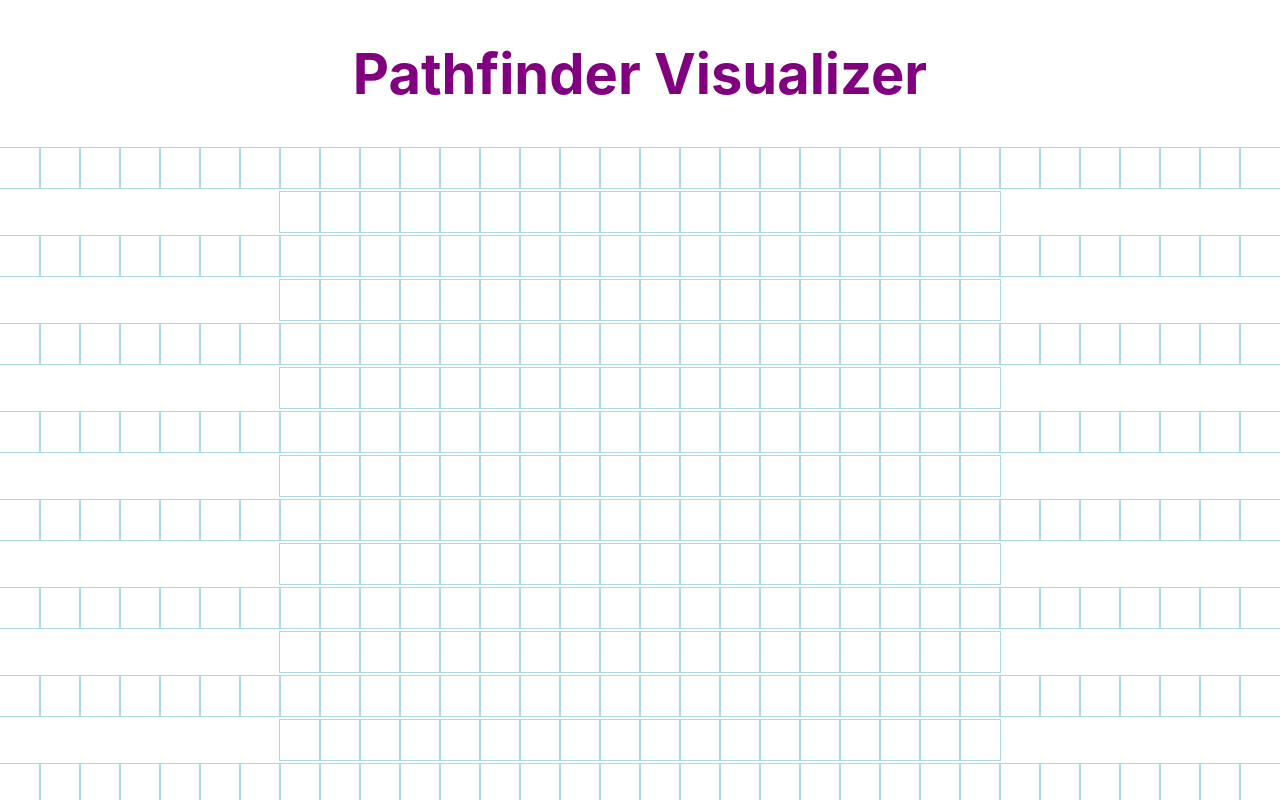
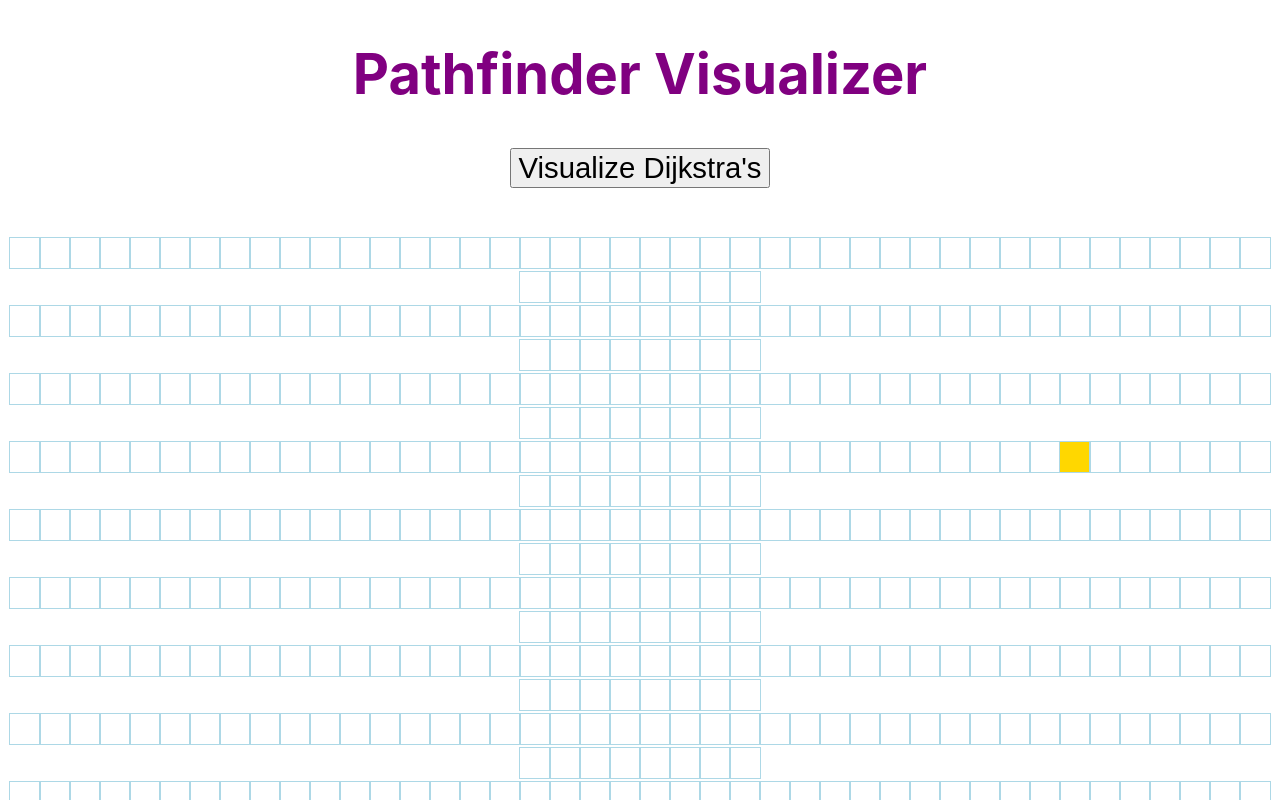
Before and after one commit to AthleticCasual/Pathfinder, a React (Create React App) app: page / in a window 1280 px wide. Shown: the top 800 px of the page. Built offline with nearby package versions, Linux system fonts and the light colour scheme.

Commit message:
created initial version of dijkstra's alg

```diff
--- /dev/null
+++ b/src/Algorithms/dijkstra.js
@@ -0,0 +1,59 @@
+/**
+ * This is Dijkstra's algorithm
+ */
+
+export function dijkstra(grid, start, end) {
+  let unvisited = getAllNodes(grid);
+  start.distance = 0;
+  let visited = [];
+  while (!!unvisited.length) {
+    unvisited.sort(function(nodeA, nodeB){return nodeA.distance - nodeB.distance});
+    let currentNode = unvisited.shift();
+    currentNode.isVisited = true;
+    visited.push(currentNode);
+    updateNeighbors(grid, currentNode);
+    if (currentNode === end) {
+      return visited;
+    } else if (currentNode.distance === Infinity) {
+      return visited
+    }
+  }
+  return visited;
+}
+
+function updateNeighbors(grid, node) {
+  let neighbors = getNeighbors(grid, node);
+  for (let neighbor of neighbors) {
+    neighbor.distance = node.distance + 1;
+    neighbor.prevNode = node;
+  }
+}
+
+function getNeighbors(grid, node) {
+  let neighbors = [];
+  let row = node.row;
+  let col = node.col;
+  if (row > 0) {
+    neighbors.push(grid[row - 1][col]);
+  }
+  if (col > 0) {
+    neighbors.push(grid[row][col - 1]);
+  }
+  if (row < grid.length - 1) {
+    neighbors.push(grid[row + 1][col]);
+  }
+  if (col < grid[0].length - 1) {
+    neighbors.push(grid[row][col + 1]);
+  }
+  return neighbors.filter(neighbor => !neighbor.isVisited);
+}
+
+function getAllNodes(grid) {
+  let unvisited = [];
+  for (let row of grid) {
+    for (let node of row) {
+      unvisited.push(node);
+    }
+  }
+  return unvisited;
+}
--- a/src/App.js
+++ b/src/App.js
@@ -1,6 +1,5 @@
-import React from 'react';
-import logo from './logo.svg';
-import './App.css';
+import React from "react";
+import "./App.css";
 import Pathfinder from "./Pathfinder/Pathfinder";
 
 function App() {
--- a/src/Pathfinder/Node/Node.css
+++ b/src/Pathfinder/Node/Node.css
@@ -1,7 +1,15 @@
 .node {
   outline: 1px solid lightblue;
-  height: 40px;
-  width: 40px;
+  height: 30px;
+  width: 30px;
   display: inline-block;
   margin: 0px;
 }
+
+.node-start, .node-start.visited {
+  background-color: purple;
+}
+
+.node-end, .node-end.visited {
+  background-color: gold;
+}
--- a/src/Pathfinder/Node/Node.jsx
+++ b/src/Pathfinder/Node/Node.jsx
@@ -1,14 +1,33 @@
-import React, {Component} from "react";
+import React, { Component } from "react";
 
 import "./Node.css";
 
 export default class Node extends Component {
   constructor(props) {
     super(props);
-    this.state = {};
+    this.state = {
+      row: props.row,
+      col: props.col,
+      isStart: props.isStart,
+      isEnd: props.isEnd
+    };
+  }
+
+  getClass() {
+    if (this.state.isStart) {
+      return "node node-start";
+    } else if (this.state.isEnd) {
+      return "node node-end";
+    } else {
+      return "node";
+    }
+  }
+
+  getId() {
+    return this.state.row + "," + this.state.col;
   }
 
   render() {
-    return <div className="node"></div>;
+    return <div id={this.getId()} className={this.getClass()}></div>;
   }
 }
--- a/src/Pathfinder/Pathfinder.css
+++ b/src/Pathfinder/Pathfinder.css
@@ -4,6 +4,19 @@ h1 {
   margin: 40px;
 }
 
+button {
+  margin: 0px 50px 50px 50px;
+  font-size: 22pt;
+}
+
 .grid {
   margin-bottom: 80px;
 }
+
+.visited {
+  background-color: blue;
+}
+
+.path {
+  background-color: magenta;
+}
--- a/src/Pathfinder/Pathfinder.jsx
+++ b/src/Pathfinder/Pathfinder.jsx
@@ -1,5 +1,6 @@
 import React, { Component } from "react";
 import Node from "./Node/Node";
+import {dijkstra} from "../Algorithms/dijkstra";
 
 import "./Pathfinder.css";
 
@@ -8,51 +9,104 @@ const COLS = 50;
 
 const START_ROW = 10;
 const START_COL = 15;
-const END_ROW = 10;
+const END_ROW = 3;
 const END_COL = 35;
 
 export default class Pathfinder extends Component {
   constructor(props) {
     super(props);
     this.state = {
-      nodes: this.setGrid(),
+      grid: [],
     };
   }
 
-  setGrid() {
-    let nodes = [];
+  componentDidMount() {
+    let grid = this.getInitialGrid();
+    this.setState({grid});
+  }
+
+  createNode(row, col) {
+    let node = {
+      row,
+      col,
+      isStart: row === START_ROW && col === START_COL,
+      isEnd: row === END_ROW && col === END_COL,
+      isVisited: false,
+      distance: Infinity,
+      prevNode: null
+    };
+    return node;
+  }
+
+  getInitialGrid() {
+    let grid = [];
     for (let row = 0; row < ROWS; row++) {
-      let row = [];
+      let currentRow = [];
       for (let col = 0; col < COLS; col++) {
-        let currentNode = {
-          row,
-          col,
-          isStart: row === START_ROW && col === START_COL,
-          isFinish: row === END_ROW && col === END_COL,
-        };
-        row.push(currentNode);
+        currentRow.push(this.createNode(row, col));
       }
-      nodes.push(row);
+      grid.push(currentRow);
     }
-    return nodes;
+    return grid;
+  }
+
+  getId(node) {
+    return node.row + "," + node.col;
+  }
+
+  async animateVisited(visited) {
+    for (let i = 0; i < visited.length; i++) {
+      setTimeout(function () {
+        let id = visited[i].row + "," + visited[i].col;
+        document.getElementById(id).classList.add("visited");
+      }, 15 * i);
+      // if (i === visited.length - 1) {
+      //   let node = visited[visited.length - 1];
+      //   while (node.prevNode !== null) {
+      //     setTimeout(function(node, i) {
+      //       let id = node.row + "," + node.col;
+      //       document.getElementById(id).classList.add("path");
+      //       node = node.prevNode;
+      //       i--;
+      //     }, 10 * i);
+      //   }
+      // }
+    }
+  }
+
+
+
+  async visualizeDijkstra() {
+    let {grid} = this.state;
+    let start = grid[START_ROW][START_COL];
+    let end = grid[END_ROW][END_COL];
+    let visited = dijkstra(grid, start, end);
+    await this.animateVisited(visited);
+    let node = visited[visited.length - 1];
+    while (node.prevNode !== null) {
+      let id = node.row + "," + node.col;
+      document.getElementById(id).classList.add("path");
+      node = node.prevNode;
+    }
   }
 
   render() {
-    const { nodes } = this.state;
-    console.log({ nodes });
+    let {grid} = this.state;
 
     return (
       <main>
         <h1>Pathfinder Visualizer</h1>
+        <button onClick={() => this.visualizeDijkstra()}>Visualize Dijkstra's</button>
         <div className="grid">
-          {nodes.map((row, index) => {
+          {grid.map((row, index) => {
             return (
               <div key={index}>
                 {row.map((node, index) => {
-                  let { isStart, isEnd } = node;
                   return (
                     <Node
                       key={index}
+                      row={node.row}
+                      col={node.col}
                       isStart={node.isStart}
                       isEnd={node.isEnd}
                     ></Node>
```
